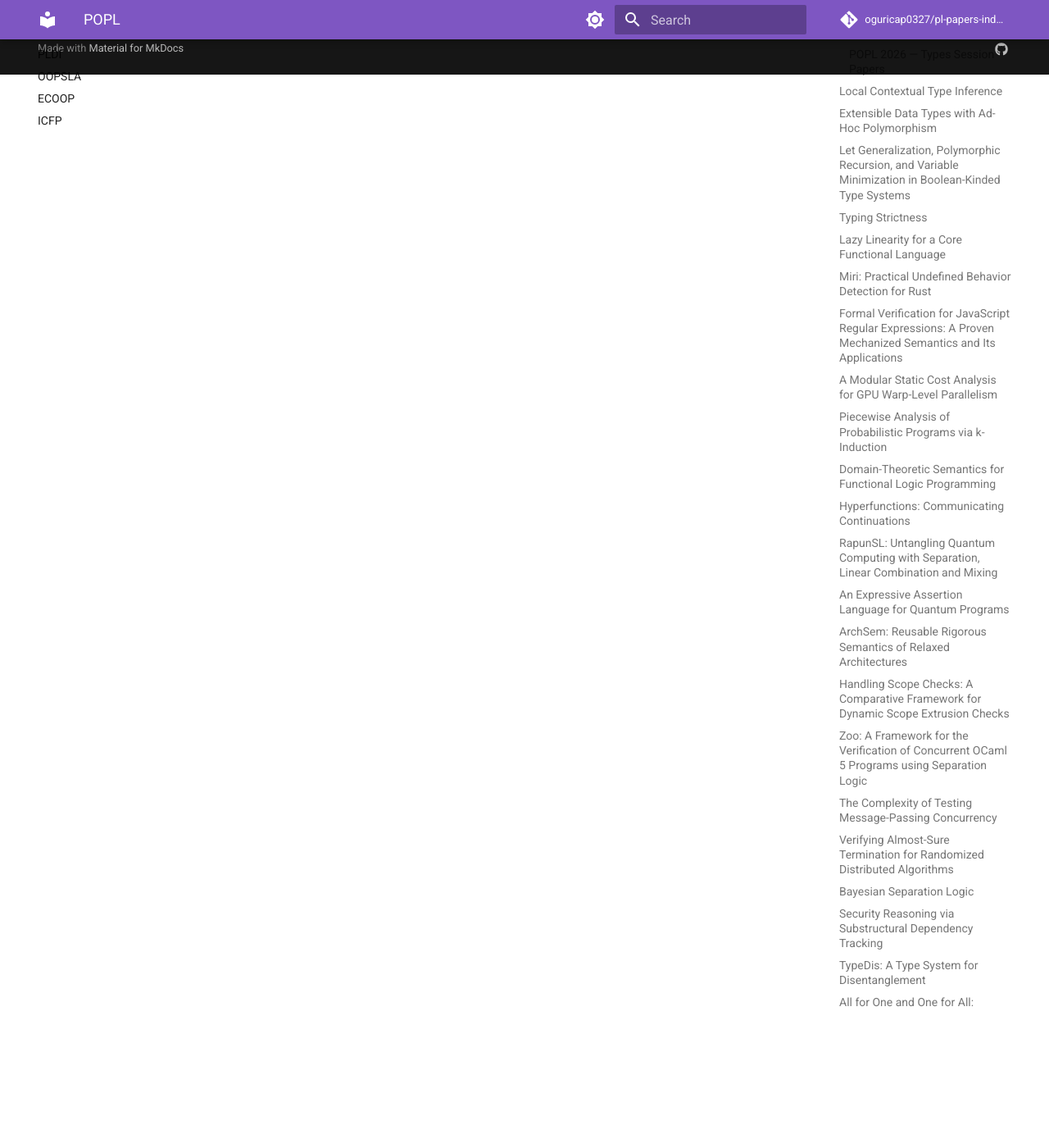
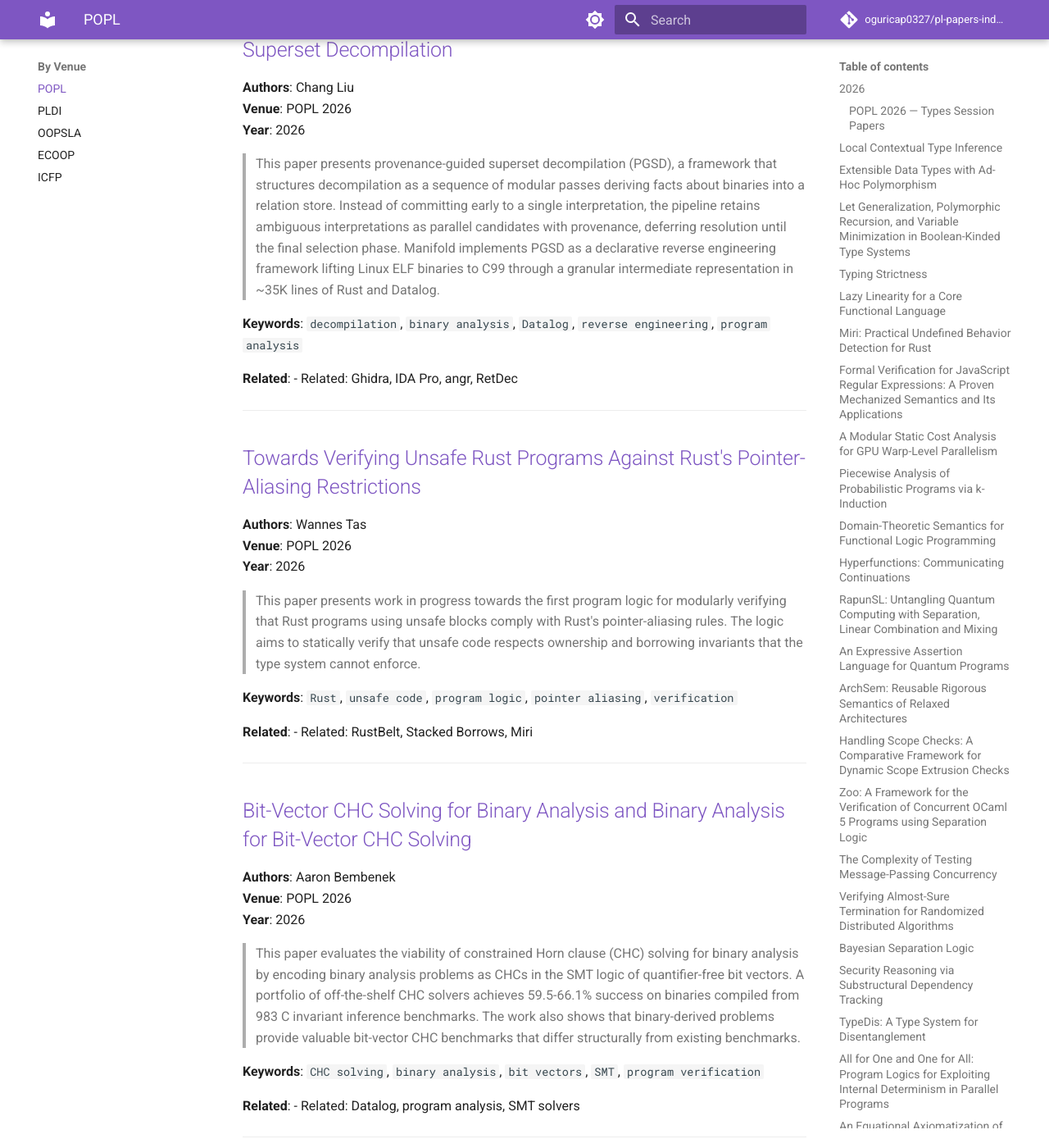
Before and after one commit to oguricap0327/pl-papers-index, an MkDocs documentation site: the page built from docs/venues/popl.md, in a window 1280 px wide and 1400 px high, scrolled down 25398 px. Shown: the whole window at 82% size. Built offline with MkDocs 1.6.1 and Material for MkDocs 9.7.7, drawn with Linux system fonts in a browser that asks for light colours; comment, search, counter and statistics services are not loaded; some of the changed text lies outside the part shown.

Commit message:
Add 4 more POPL 2026 papers (decompilation, Rust verification, CHC solving, DP refutation)

```diff
--- a/docs/venues/popl.md
+++ b/docs/venues/popl.md
@@ -849,3 +849,63 @@ Papers indexed from POPL, organized by year.
 **Keywords**: `network verification`, `NetKAT`, `software-defined networking`, `relational semantics`, `change validation`
 
 ---
+
+## [Superset Decompilation](https://arxiv.org/abs/2603.28002)
+
+**Authors**: Chang Liu
+**Venue**: POPL 2026
+**Year**: 2026
+
+> This paper presents provenance-guided superset decompilation (PGSD), a framework that structures decompilation as a sequence of modular passes deriving facts about binaries into a relation store. Instead of committing early to a single interpretation, the pipeline retains ambiguous interpretations as parallel candidates with provenance, deferring resolution until the final selection phase. Manifold implements PGSD as a declarative reverse engineering framework lifting Linux ELF binaries to C99 through a granular intermediate representation in ~35K lines of Rust and Datalog.
+
+**Keywords**: `decompilation`, `binary analysis`, `Datalog`, `reverse engineering`, `program analysis`
+
+**Related**:
+- Related: Ghidra, IDA Pro, angr, RetDec
+
+---
+
+## [Towards Verifying Unsafe Rust Programs Against Rust's Pointer-Aliasing Restrictions](https://arxiv.org/abs/2603.28326)
+
+**Authors**: Wannes Tas
+**Venue**: POPL 2026
+**Year**: 2026
+
+> This paper presents work in progress towards the first program logic for modularly verifying that Rust programs using unsafe blocks comply with Rust's pointer-aliasing rules. The logic aims to statically verify that unsafe code respects ownership and borrowing invariants that the type system cannot enforce.
+
+**Keywords**: `Rust`, `unsafe code`, `program logic`, `pointer aliasing`, `verification`
+
+**Related**:
+- Related: RustBelt, Stacked Borrows, Miri
+
+---
+
+## [Bit-Vector CHC Solving for Binary Analysis and Binary Analysis for Bit-Vector CHC Solving](https://arxiv.org/abs/2603.27107)
+
+**Authors**: Aaron Bembenek
+**Venue**: POPL 2026
+**Year**: 2026
+
+> This paper evaluates the viability of constrained Horn clause (CHC) solving for binary analysis by encoding binary analysis problems as CHCs in the SMT logic of quantifier-free bit vectors. A portfolio of off-the-shelf CHC solvers achieves 59.5-66.1% success on binaries compiled from 983 C invariant inference benchmarks. The work also shows that binary-derived problems provide valuable bit-vector CHC benchmarks that differ structurally from existing benchmarks.
+
+**Keywords**: `CHC solving`, `binary analysis`, `bit vectors`, `SMT`, `program verification`
+
+**Related**:
+- Related: Datalog, program analysis, SMT solvers
+
+---
+
+## [Differential Privacy Refutation via Supermartingales](https://arxiv.org/abs/2603.26215)
+
+**Authors**: Ehsan Kafshdar Goharshady
+**Venue**: POPL 2026
+**Year**: 2026
+
+> This paper presents a novel method for automated formal refutation of ε-differential privacy by searching for a pair of inputs together with a non-negative function over outputs whose expected value differs significantly. The approach utilizes upper expectation supermartingales and lower expectation submartingales from probabilistic program analysis, providing a sound and complete proof rule for ε-DP refutation. The prototype tool SuperDP is fully automated, applicable to both discrete and continuous distributions, and provides soundness and semi-completeness guarantees.
+
+**Keywords**: `differential privacy`, `probabilistic programs`, `supermartingales`, `automated verification`, `privacy`
+
+**Related**:
+- Related: probabilistic program analysis, privacy verification
+
+---
```
